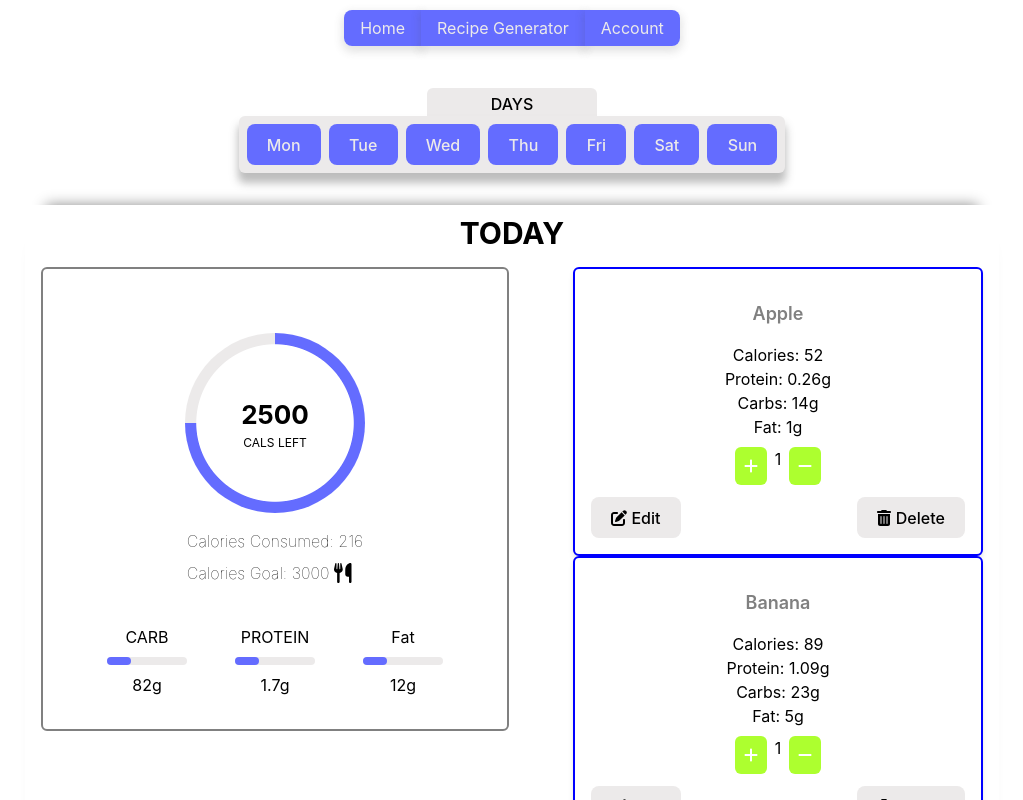
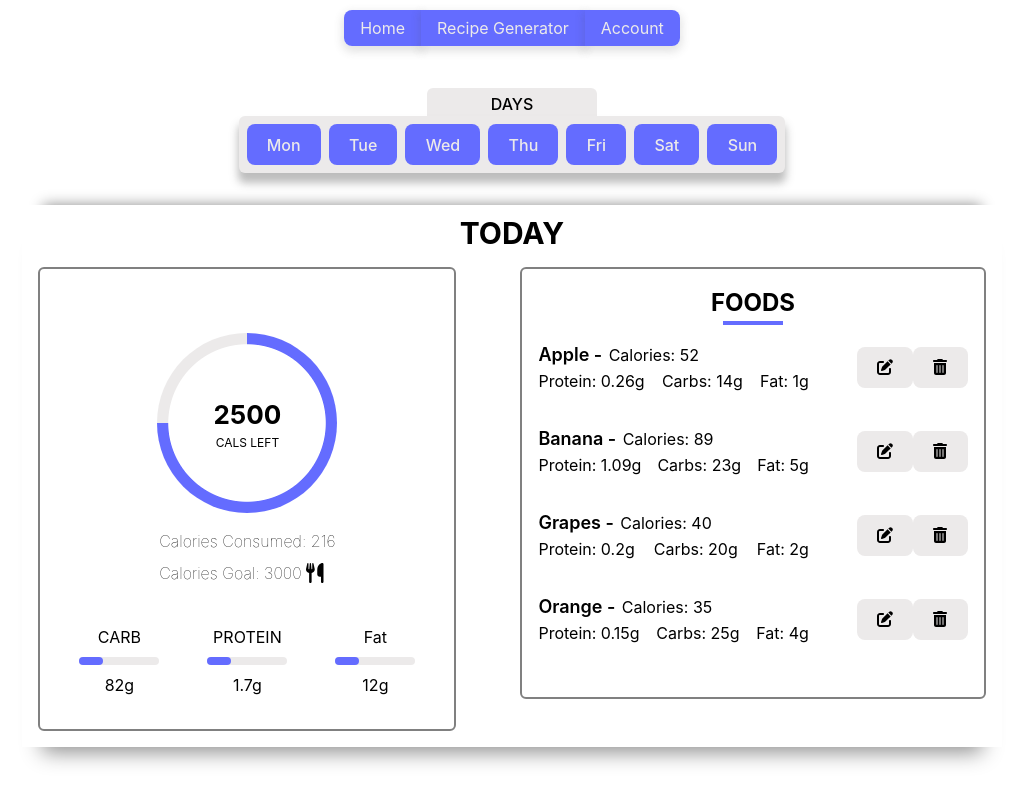
Before and after one commit to xPapashi/cardio-app, a React (Vite) app: page / in a window 1280 px wide. Shown: the top 800 px of the page, without its empty margins (128-1151 px from the left). Built offline with nearby package versions, Linux system fonts and the light colour scheme.

Commit message:
Changed food layout - Temporary removed add & edit function - Food items are correctly scaling - Changed initial layout of the foods

```diff
--- a/src/NutritionMeter.css
+++ b/src/NutritionMeter.css
@@ -39,7 +39,7 @@
   display: flex;
   flex-direction: column;
   align-items: center;
-  min-width: 400px;
+  min-width: 350px;
   border: 2px solid gray;
   padding: 4rem 2rem 2rem 2rem;
   border-radius: 6px;
@@ -130,31 +130,64 @@
 
 .meals-container {
   margin-bottom: 2rem;
+  border: 2px solid gray;
+  border-radius: 6px;
+  height: 100%;
+}
+
+.foods-title {
+  display: flex;
+  flex-direction: column;
+  align-items: center;
+  font-weight: 700;
+  font-size: 1.5rem;
+  margin-top: 1rem;
+}
+
+.foods-title::after {
+  content: "";
+  min-width: 60px;
+  padding-top: 4px;
+  background-color: #646cff;
 }
 
 .meal {
+  display: flex;
   background-color: white;
   padding: 1rem;
   border-radius: 6px;
-  box-shadow: 0 4px 6px -1px rgb(0 0 0 / 0.1), 0 2px 4px -2px rgb(0 0 0 / 0.1);
-  border: 2px solid blue;
+  /* box-shadow: 0 4px 6px -1px rgb(0 0 0 / 0.1), 0 2px 4px -2px rgb(0 0 0 / 0.1); */
   transition: transform 0.3s ease;
 }
 
-.meal:hover {
-  box-shadow: 0 10px 15px -3px rgb(0 0 0 / 0.1), 0 4px 6px -4px rgb(0 0 0 / 0.1);
-  transform: scale(1.05);
+.meal-info {
+  display: flex;
+  flex-direction: column;
+  flex: 1;
+  padding-right: 3rem;
+}
+
+.meal-top-section {
+  display: flex;
+  align-items: baseline;
+  list-style-type: none;
+  gap: 0.4rem;
 }
 
 .meal-title {
   font-size: 1.125rem;
   line-height: 1.75rem;
   font-weight: 600;
-  color: gray;
+  margin: 0;
+}
+
+.meal-bottom-section {
 }
 
 .meal-nutrients {
-  margin-top: 0.75rem;
+  display: flex;
+  justify-content: space-between;
+  gap: 1rem;
 }
 
 .meal-buttons {
@@ -180,9 +213,8 @@
 }
 
 .meal-edit-buttons {
-  margin-top: 0.75rem;
   display: flex;
-  justify-content: space-between;
+  align-items: center;
 }
 
 .meal-edit-btn {
--- a/src/NutritionMeter.jsx
+++ b/src/NutritionMeter.jsx
@@ -202,63 +202,68 @@ const NutritionMeter = () => {
                   <div className="progress">
                     <progress max={100} value={30}></progress>
                   </div>
-                  <div className="amount-left">
-                    {totalCarbs()}g
-                  </div>
+                  <div className="amount-left">{totalCarbs()}g</div>
                 </div>
                 <div className="macro-item">
                   <div className="name">PROTEIN</div>
                   <div className="progress">
                     <progress max={100} value={30}></progress>
                   </div>
-                  <div className="amount-left">
-                    {totalProtein()}g
-                  </div>
+                  <div className="amount-left">{totalProtein()}g</div>
                 </div>
                 <div className="macro-item">
                   <div className="name">Fat</div>
                   <div className="progress">
                     <progress max={100} value={30}></progress>
                   </div>
-                  <div className="amount-left">
-                    {totalFat()}g
-                  </div>
+                  <div className="amount-left">{totalFat()}g</div>
                 </div>
               </div>
             </div>
           </div>
           <div className="right">
             <div className="meals-container">
+              <div className="foods-title">FOODS</div>
               {nutritionItems.map((item) => (
                 <div key={item.id} className="meal">
-                  <h2 className="meal-title">{item.name}</h2>
-                  <ul className="meal-nurtients">
+                  <div className="meal-info">
+                    <div className="meal-top-section">
+                      <h2 className="meal-title">{item.name} - </h2>
                       <li>Calories: {item.calories * item.quantity}</li>
+                    </div>
+                    <div className="meal-bottom-section">
+                      <ul className="meal-nutrients">
                         <li>Protein: {item.protein * item.quantity}g</li>
                         <li>Carbs: {item.carbs * item.quantity}g</li>
                         <li>Fat: {item.fat * item.quantity}g</li>
-                    <li className="meal-buttons">
+                        {/* <li className="meal-buttons">
                         <button className="meal-btn" onClick={() => updateItemQuantity(item.id, 1)}>
                           <FontAwesomeIcon icon={faPlus} />
                         </button>
                         <span className="meal-quantity">{item.quantity}</span>
-                      <button className="meal-btn" onClick={() => updateItemQuantity(item.id, -1)}>
+                        <button
+                          className="meal-btn"
+                          onClick={() => updateItemQuantity(item.id, -1)}
+                        >
                           <FontAwesomeIcon icon={faMinus} />
                         </button>
-                    </li>
+                      </li> */}
                       </ul>
+                    </div>
+                  </div>
+
                   <div className="meal-edit-buttons">
                     <button className=".meal-edit-btn" onClick={() => editItemFunction(item)}>
-                      <FontAwesomeIcon icon={faEdit} /> Edit
+                      <FontAwesomeIcon icon={faEdit} />
                     </button>
                     <button className=".meal-edit-btn" onClick={() => deleteItemFunction(item.id)}>
-                      <FontAwesomeIcon icon={faTrashAlt} /> Delete
+                      <FontAwesomeIcon icon={faTrashAlt} />
                     </button>
                   </div>
                 </div>
               ))}
             </div>
-            <div className="form-container">
+            {/* <div className="form-container">
               <div className="form-inputs">
                 <div>
                   <input
@@ -326,7 +331,7 @@ const NutritionMeter = () => {
                   Clear All
                 </button>
               </div>
-            </div>
+            </div> */}
           </div>
         </div>
       </div>
```
Also changed, not shown: 1 other file (tests, documents, lock files or other folders). Lines whose indentation alone changed are shown as unchanged.
